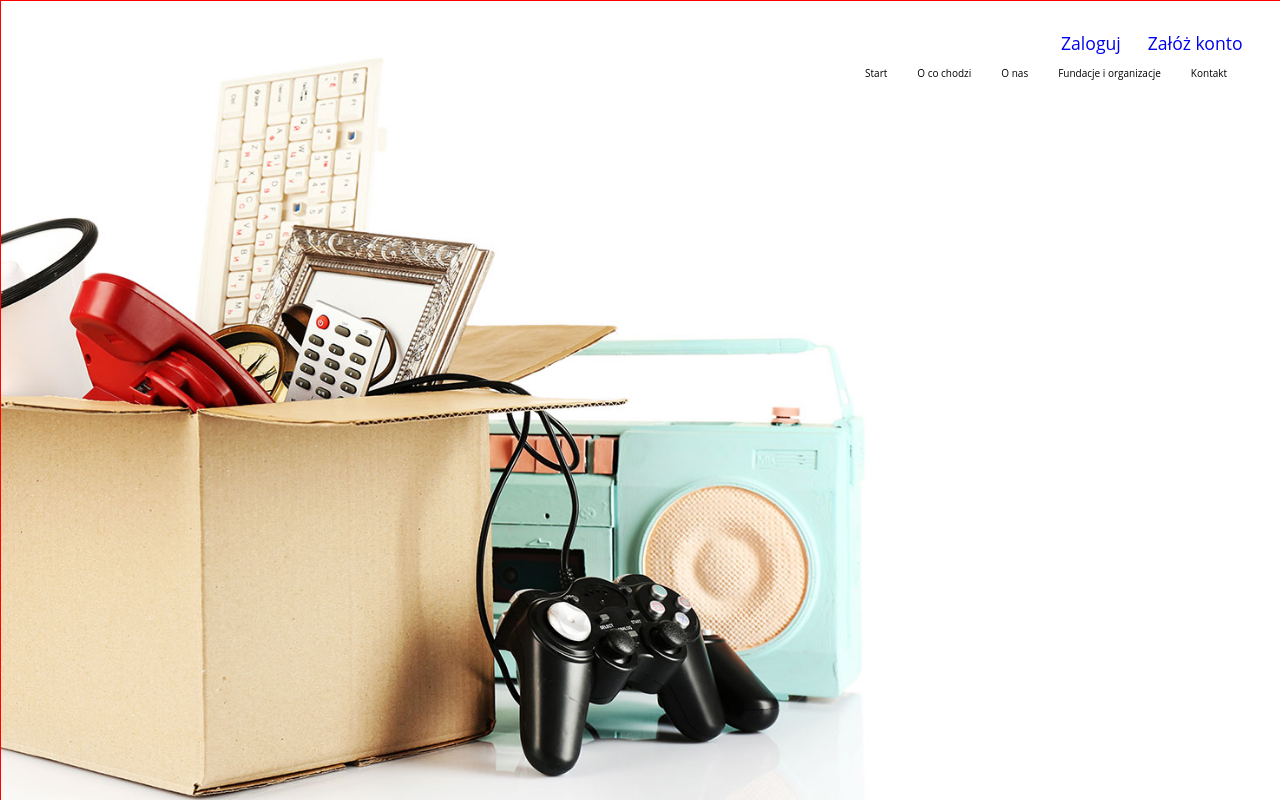
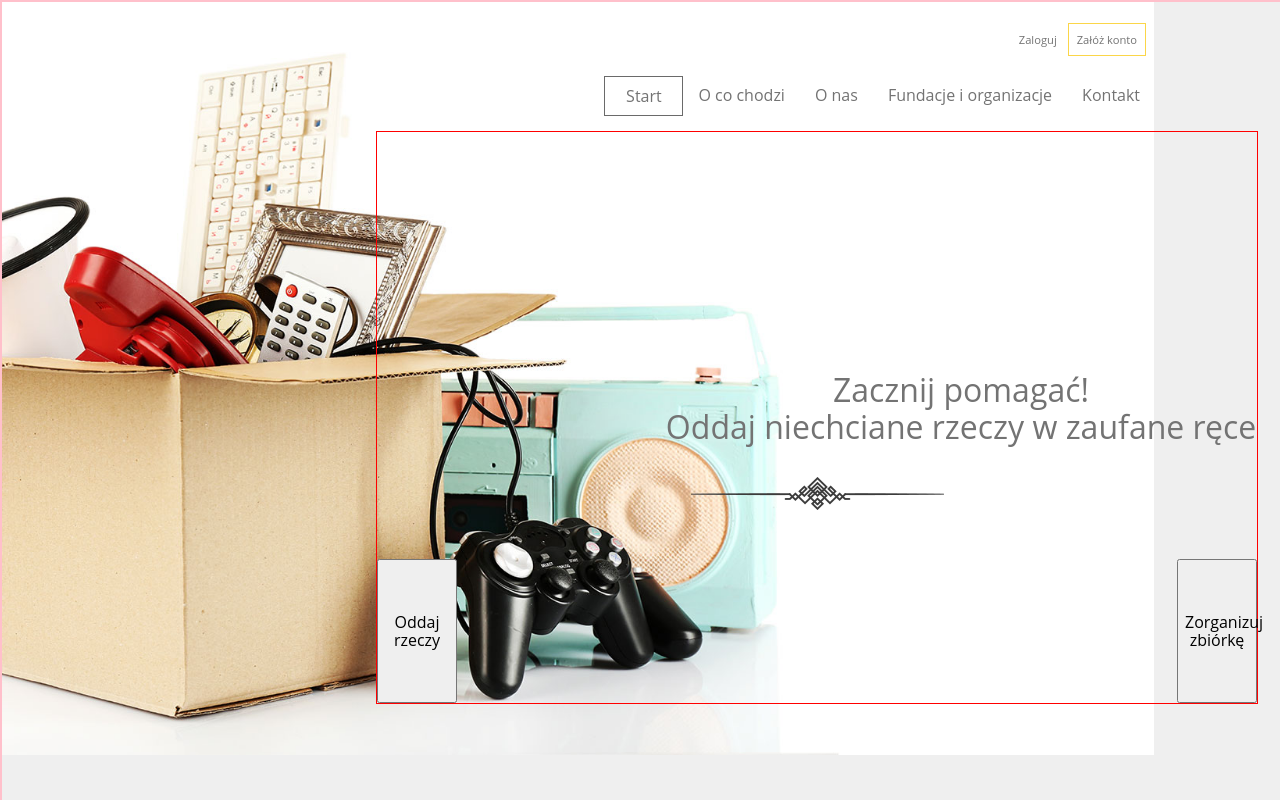
Before and after one commit to Pheniksja/give-Away-Charity, a website: page index.html in a window 1280 px wide. Shown: the top 800 px of the page. Drawn offline with Linux system fonts and the light colour scheme.

Commit message:
add header buttons

```diff
--- a/index.html
+++ b/index.html
@@ -15,7 +15,7 @@
             </div>
             <nav class= "header-nav">
               <ul class= "header-nav-list">
-                  <li class = 'test'> <a href = "#"> Start </a></li>
+                  <li class='active'> <a href = "#"> Start </a></li>
                   <li> <a href = "#"> O co chodzi </a></li>
                   <li> <a href = "#"> O nas </a></li>
                   <li> <a href = "#"> Fundacje i organizacje </a></li>
@@ -23,9 +23,18 @@
               </ul>
             </nav>
 
+            <div class="mainBox">
+                <div class="mainBoxInfo">
+                    <p>Zacznij pomagać! <br> Oddaj niechciane rzeczy w zaufane ręce</p>
+                </div>
+                <img src="images/decoration.png" alt="image_decoration">
+
+                <div class="headerButtons">
+                    <button>Oddaj rzeczy</button>
+                    <button>Zorganizuj zbiórkę</button>
+                </div>
+            </div>
         </div>
-
-
     </header>
 
 
--- a/scss/main.scss
+++ b/scss/main.scss
@@ -1,3 +1,10 @@
+//Colors
+$colorText: #737373;
+$colorBody: #EFEFEF;
+$colorAccount: #FBD649;
+$colorBorder: #6A6A6A;
+
+
 // essential
 @import 'modules/normalize';
 @import 'modules/layout';
@@ -5,9 +12,3 @@
 
 // Patrials
 @import 'partials/header';
-
-
-//Colors
-// $colorText: #737373;
-// $colorBody: #EFEFEF;
-// $colorAccount: #FBD649;
--- a/scss/modules/_layout.scss
+++ b/scss/modules/_layout.scss
@@ -1,8 +1,8 @@
 
 body {
   font-family: 'Open Sans', sans-serif;
-  // color: $colorText;
-  // background: $colorBody;
+  color: $colorText;
+  background: $colorBody;
   overflow-x:hidden;
   font-size: 10px;
 }
--- a/scss/partials/_header.scss
+++ b/scss/partials/_header.scss
@@ -4,8 +4,8 @@
     width: 100%;
     height: 75.6rem;
     background: url('../images/header_start_img.jpg') no-repeat;
-    background-size: contain;
-    border: 1px solid red;
+    background-size: 90%;
+    border: 2px solid pink;
 }
 
 .header-menu .container {
@@ -19,36 +19,31 @@
 
 .account {
 margin-top: 2rem;
-font-size: 1.1rem;
+margin-right: 7rem;
+font-size: 0.7rem;
 }
 
 .account .login,
 .account .register {
     padding: 0.5rem;
-    margin-right: 0.4rem;
+    // margin-right: 0.4rem;
 }
-
-.account .login {
-    // margin-right: 20px;
-}
-
 
 .account .register {
     padding: 0.5rem;
-    // border: 1px solid $colorAccount;
+    border: 1px solid $colorAccount;
 }
 
 .header-menu a{
-    // color: $colorText;
+    color: $colorText;
 }
 
-.header-nav-list {
-    // font-size: 20px;
+//navigation
+.header-nav {
+    margin-top: 1.5rem;
+    margin-right: 5.5rem;
+    font-size: 1rem;
 }
-
-
-//navigation
-
 
 .header-nav-list {
     display:flex;
@@ -63,5 +58,43 @@ font-size: 1.1rem;
 .header-nav-list li a {
     text-decoration: none;
     justify-content:flex-end;
-    color: black;
+    color: $colorText;
 }
+
+.header-nav-list .active {
+    border: 1px solid $colorBorder;
+    // padding-bottom: 1rem;
+    padding: 0.6rem 1.3rem;
+    margin-top:-0.6rem;
+}
+
+//mainBox and buttons
+
+.header-menu  .mainBox {
+    width: 55rem;
+    border: 1px solid red;
+    text-align: center;
+    font-size: 1rem;
+}
+.mainBoxInfo {
+    margin-top:15rem;
+    padding-left: 18rem;
+    // margin-right:20px;
+    // padding: 0 50px;
+}
+
+.mainBox p {
+    font-size: 2rem;
+}
+
+.headerButtons{
+    margin-top: 2.85rem;
+    display: flex;
+    justify-content: space-between;
+
+}
+
+.headerButtons button{
+    width: 5rem;
+    height: 9rem;
+}
```
Also changed, not shown: css/main.css, 1 other file.
